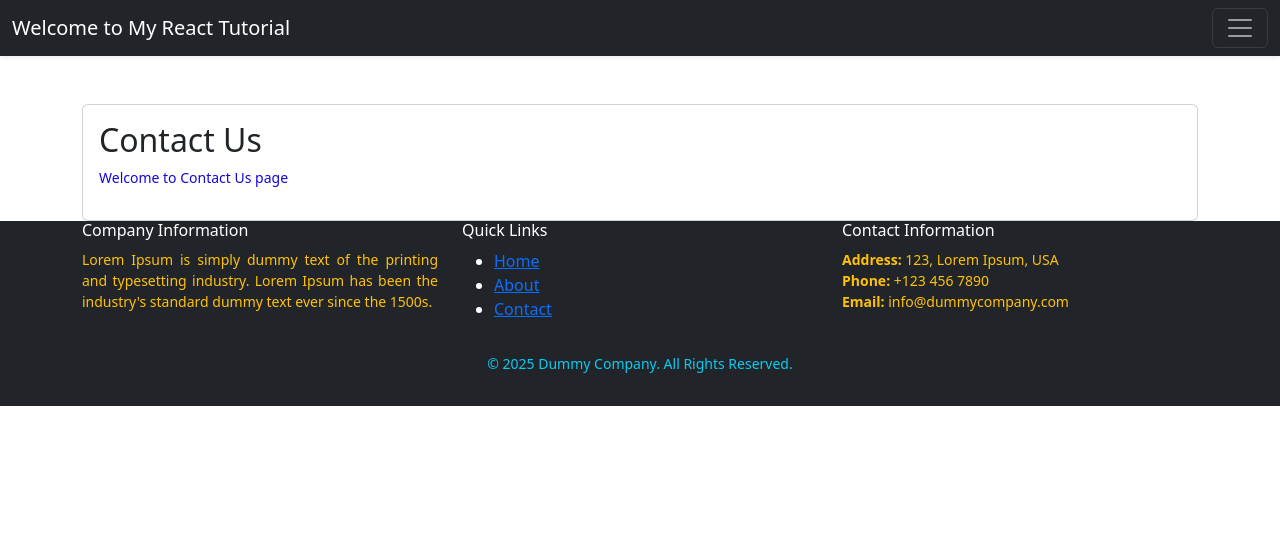
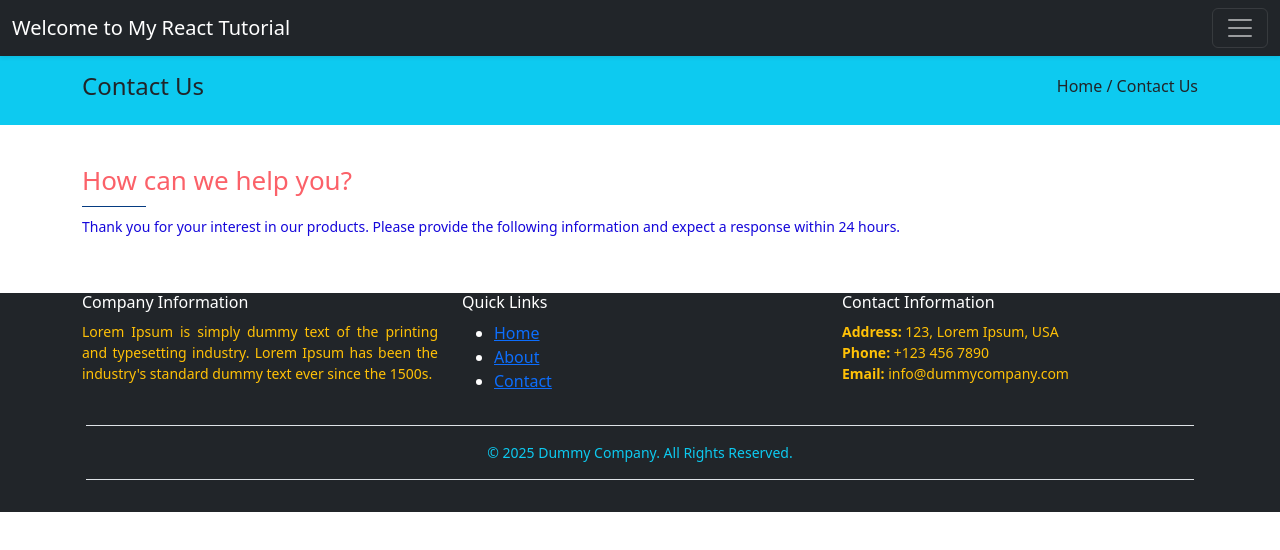
Before and after one commit to bchaudhury/ReactJS-Tutorial, a React (Create React App) app: page /contact in a window 1280 px wide. Shown: the top 550 px of the page. Built offline with nearby package versions, Linux system fonts and the light colour scheme.

Commit message:
25/2/25 Commit-Rev

```diff
--- a/src/Components/Includes/Footer.js
+++ b/src/Components/Includes/Footer.js
@@ -34,7 +34,7 @@ function Footer() {
             <div className="container p-3">
                 <div className="row">
                     <div className="col-md-12 text-center">
-                        <p className="text-info">
+                        <p className="text-info text-center p-3 border-top border-bottom">
                             &copy; 2025 Dummy Company. All Rights Reserved.
                         </p>
                     </div>
--- a/src/Components/Pages/Contact.js
+++ b/src/Components/Pages/Contact.js
@@ -2,14 +2,36 @@ import React from "react";
 
 function Contact() {
     return (
-        <div className='container'>
-            <div class = 'card mt-5'>
-                <div class = 'card-body'>
-                    <h2>Contact Us</h2>
-                    <p>Welcome to Contact Us page</p>
+        <div>
+        <section className="py-3 bg-info">
+            <div className="container">
+                <div className="row">
+                    <div className="col-md-4 my-auto">
+                        <h4>Contact Us</h4>
+                    </div>
+                    <div className="col-md-8 my-auto">
+                        <h6 className="float-end">
+                            Home / Contact Us
+                        </h6>
+                    </div>
                 </div>
             </div>
-        </div>
+        </section>
+
+        <section className="section">
+            <div className="container">
+                <div className="row">
+                    <div className="col-md-12">
+                        <h2 className="main-heading">How can we help you?</h2>
+                        <div className="underline" ></div>
+                        <p>
+                            Thank you for your interest in our products. Please provide the following information and expect a response within 24 hours.
+                        </p>
+                    </div>
+                </div>
+            </div>
+        </section>
+    </div>
     );
 }
 
```
